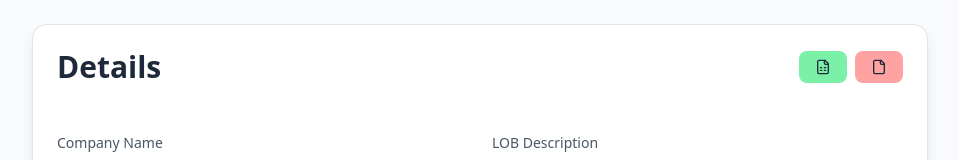
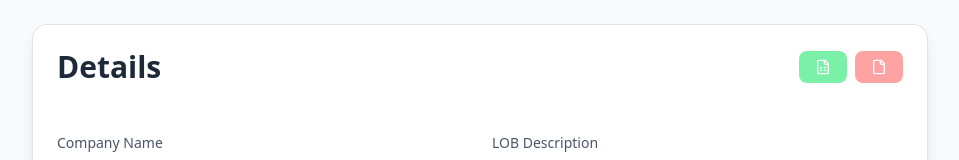
Before and after one commit to Abhi3110200/policy_data, a Next.js app: page / in a window 1280 px wide. Shown: the top 160 px of the page, without its empty margins (160-1119 px from the left). Built offline with nearby package versions, Linux system fonts and the light colour scheme.

Commit message:
Icon Colors Changes

```diff
--- a/app/page.tsx
+++ b/app/page.tsx
@@ -345,10 +345,10 @@ export default function Home() {
             <CardTitle className="text-3xl font-semibold text-gray-800">Details</CardTitle>
             <div className="flex gap-2">
               <Link href="/policy-list" className="py-2 px-4 flex items-center gap-2 text-sm rounded-md bg-green-300 border-green-500 text-gray-800 hover:bg-green-500 hover:border-green-500 hover:text-white">
-                  <FileSpreadsheet size={16}/>
+                  <FileSpreadsheet size={16} color="white"/>
                 </Link>
                 <Link href="https://drive.google.com/drive/folders/1MGC2GvuLf3FFBqyJLF9O7Dj_hSiluf2s" target="_blank" className="py-2 px-4 flex items-center gap-2 text-sm rounded-md bg-red-300 border-red-500 text-gray-800 hover:bg-red-500 hover:border-red-500 hover:text-white">
-                  <File size={16}/>
+                  <File size={16} color="white"/>
                 </Link>
               </div>
           </CardHeader>
```
